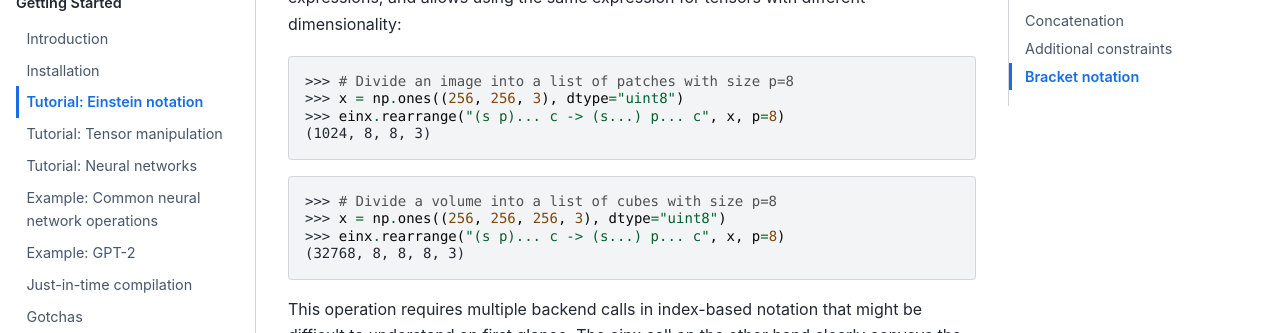
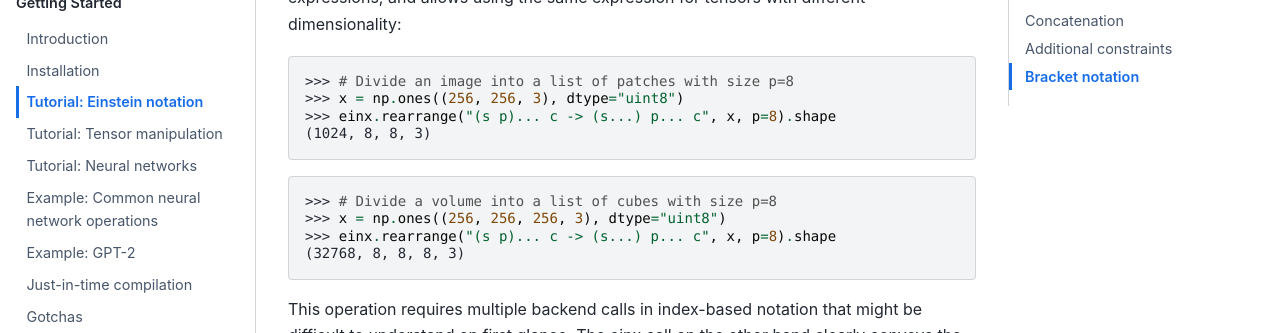
Before and after one commit to fferflo/einx, a Sphinx documentation site: the page built from docs/source/gettingstarted/einsteinnotation.rst, in a window 1280 px wide and 900 px high, scrolled down 3248 px. Shown: the part 152-485 px from the top of the window. Built offline with Sphinx 7.4.7 and the Sphinx Book theme 1.1.4, drawn with Linux system fonts in a browser that asks for light colours.

Commit message:
Update docs

```diff
--- a/docs/source/gettingstarted/einsteinnotation.rst
+++ b/docs/source/gettingstarted/einsteinnotation.rst
@@ -124,12 +124,12 @@ Using ellipses e.g. for spatial dimensions often results in simpler and more rea
 
 >>> # Divide an image into a list of patches with size p=8
 >>> x = np.ones((256, 256, 3), dtype="uint8")
->>> einx.rearrange("(s p)... c -> (s...) p... c", x, p=8)
+>>> einx.rearrange("(s p)... c -> (s...) p... c", x, p=8).shape
 (1024, 8, 8, 3)
 
 >>> # Divide a volume into a list of cubes with size p=8
 >>> x = np.ones((256, 256, 256, 3), dtype="uint8")
->>> einx.rearrange("(s p)... c -> (s...) p... c", x, p=8)
+>>> einx.rearrange("(s p)... c -> (s...) p... c", x, p=8).shape
 (32768, 8, 8, 8, 3)
 
 This operation requires multiple backend calls in index-based notation that might be difficult to understand on first glance. The einx call on the other hand clearly conveys
--- a/docs/source/gettingstarted/neuralnetworks.rst
+++ b/docs/source/gettingstarted/neuralnetworks.rst
@@ -19,7 +19,7 @@ For example, consider the following linear layer:
 ..  code::
 
     x = einx.dot("... [c1->c2]", x, w) # x * w
-    x = einx.add("... [c2]", x, b)    # x + b
+    x = einx.add("... [c2]", x, b)     # x + b
 
 The arguments ``w`` and ``b`` represent the layer weights. Instead of determining the shapes of ``w`` and ``b`` in advance to create the weights manually,
 we define ``w`` and ``b`` as tensor factories that
```
Also changed, not shown: README.md (+2 -2 lines).
